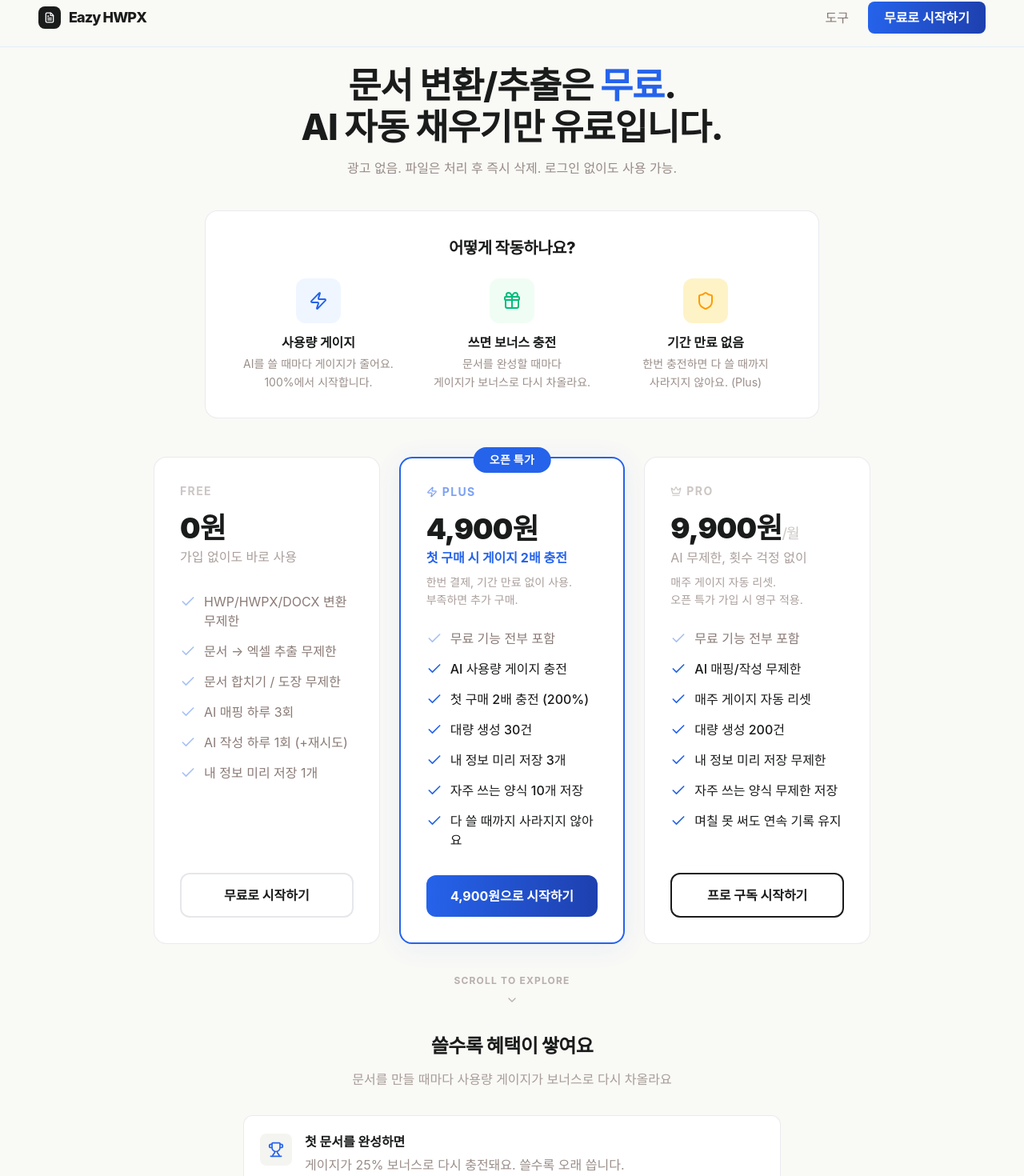
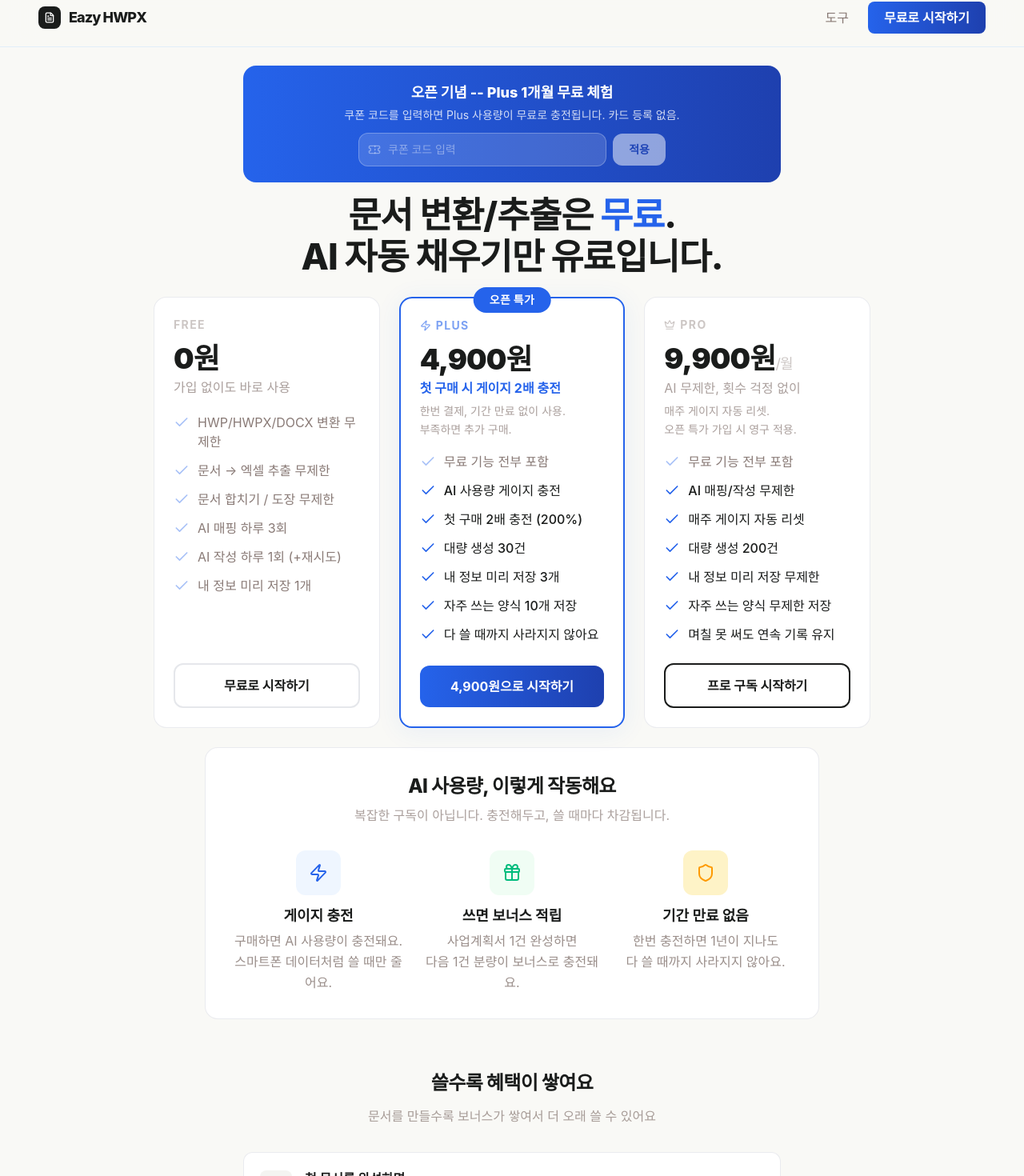
Before and after one commit to Giwoong-ryu/hwpx-converter, a Next.js app in the folder frontend/: page /pricing in a window 1280 px wide. Shown: the part 14-1484 px from the top of the page at 80% size. Built offline with nearby package versions, Linux system fonts and the light colour scheme; no server answers; a web font is replaced by a local one.

Commit message:
feat: coupon system + pricing redesign + landing gauge hint

```diff
--- a/frontend/src/app/page.tsx
+++ b/frontend/src/app/page.tsx
@@ -191,6 +191,12 @@ export default function LandingPage() {
               </Link>
               <span className="text-sm text-[#57423c]/50">회원가입 없이 바로 사용</span>
             </div>
+
+            {/* 게이지 한줄 요약 */}
+            <p className="text-sm text-[#57423c]/50 mb-4">
+              AI 사용량은 게이지 방식 — 쓸수록 보너스가 차올라요.{" "}
+              <Link href="/pricing" className="text-[#2563EB] font-semibold hover:underline">요금제 보기</Link>
+            </p>
 
             {/* 핵심 수치 */}
             <div className="hero-stagger hero-s4 flex items-center gap-6 text-base text-[#57423c]/60">
--- a/frontend/src/app/pricing/page.tsx
+++ b/frontend/src/app/pricing/page.tsx
@@ -3,7 +3,8 @@
 import { useState } from "react";
 import { useAuth } from "@/context/AuthContext";
 import Link from "next/link";
-import { FileText, Check, Shield, Zap, Crown, ChevronDown, Gift, Flame, Trophy, Star, ArrowRight } from "lucide-react";
+import { FileText, Check, Shield, Zap, Crown, ChevronDown, Gift, Flame, Trophy, Star, ArrowRight, Ticket } from "lucide-react";
+import { redeemCoupon } from "@/lib/api";
 
 const PLUS_ID = "307b2685-27de-4b96-ac7d-670a669c85d8";
 const PRO_ID = "fe4b5d80-c912-403b-b940-58b4c50bb6b8";
@@ -12,6 +13,29 @@ export default function PricingPage() {
   const { user, accessToken } = useAuth();
   const [purchasing, setPurchasing] = useState<string | null>(null);
   const [showLogin, setShowLogin] = useState(false);
+  const [couponCode, setCouponCode] = useState("");
+  const [couponLoading, setCouponLoading] = useState(false);
+  const [couponResult, setCouponResult] = useState<{ ok: boolean; message: string } | null>(null);
+
+  async function handleCoupon() {
+    if (!couponCode.trim()) return;
+    if (!user || !accessToken) {
+      setShowLogin(true);
+      return;
+    }
+    setCouponLoading(true);
+    setCouponResult(null);
+    try {
+      const data = await redeemCoupon(couponCode.trim());
+      setCouponResult({ ok: true, message: data.message || "쿠폰이 적용되었습니다!" });
+      setCouponCode("");
+    } catch (e: unknown) {
+      const msg = e instanceof Error ? e.message : "쿠폰 적용에 실패했습니다.";
+      setCouponResult({ ok: false, message: msg });
+    } finally {
+      setCouponLoading(false);
+    }
+  }
 
   async function handlePurchase(productId: string) {
     if (!user || !accessToken) {
@@ -60,54 +84,54 @@ export default function PricingPage() {
 
       <main className="pt-24 pb-20 max-w-screen-xl mx-auto px-8 lg:px-12">
 
+        {/* ── 오픈 행사 배너 ── */}
+        <div className="max-w-2xl mx-auto mb-4 bg-gradient-to-r from-[#2563EB] to-[#1E40AF] rounded-2xl p-5 text-center text-white">
+          <p className="text-lg font-extrabold mb-1">오픈 기념 -- Plus 1개월 무료 체험</p>
+          <p className="text-sm text-white/80 mb-3">쿠폰 코드를 입력하면 Plus 사용량이 무료로 충전됩니다. 카드 등록 없음.</p>
+          <div className="flex items-center gap-2 max-w-sm mx-auto">
+            <div className="relative flex-1">
+              <Ticket size={16} className="absolute left-3 top-1/2 -translate-y-1/2 text-white/40" />
+              <input
+                type="text"
+                value={couponCode}
+                onChange={(e) => { setCouponCode(e.target.value.toUpperCase()); setCouponResult(null); }}
+                onKeyDown={(e) => e.key === "Enter" && handleCoupon()}
+                placeholder="쿠폰 코드 입력"
+                className="w-full pl-9 pr-3 py-2.5 rounded-xl bg-white/15 border border-white/25 text-white placeholder-white/40 text-sm font-medium focus:outline-none focus:border-white/60 transition-colors"
+              />
+            </div>
+            <button
+              onClick={handleCoupon}
+              disabled={couponLoading || !couponCode.trim()}
+              className="px-5 py-2.5 rounded-xl bg-white text-[#1E40AF] font-bold text-sm hover:bg-white/90 transition-all active:scale-95 disabled:opacity-50 shrink-0"
+            >
+              {couponLoading ? "..." : "적용"}
+            </button>
+          </div>
+          {couponResult && (
+            <p className={`text-sm mt-2 font-medium ${couponResult.ok ? "text-emerald-300" : "text-red-300"}`}>
+              {couponResult.message}
+            </p>
+          )}
+        </div>
+
         {/* ── 헤드라인 ── */}
-        <div className="text-center mb-10">
-          <h1 className="text-[2.2rem] lg:text-[2.8rem] font-extrabold leading-[1.15] tracking-tight mb-3">
+        <div className="text-center mb-6">
+          <h1 className="text-[2.2rem] lg:text-[2.8rem] font-extrabold leading-[1.15] tracking-tight">
             문서 변환/추출은 <span className="text-[#2563EB]">무료</span>.<br />
             AI 자동 채우기만 유료입니다.
           </h1>
-          <p className="text-base text-[#57423c]/60 max-w-lg mx-auto leading-relaxed">
-            광고 없음. 파일은 처리 후 즉시 삭제. 로그인 없이도 사용 가능.
-          </p>
-        </div>
-
-        {/* ── 어떻게 작동하나요? (게이지 개념 설명) ── */}
-        <div className="max-w-3xl mx-auto mb-12 bg-white rounded-2xl border border-gray-200/80 p-8">
-          <h2 className="text-xl font-extrabold tracking-tight text-center mb-6">어떻게 작동하나요?</h2>
-          <div className="grid md:grid-cols-3 gap-6 text-center">
-            <div>
-              <div className="w-14 h-14 rounded-xl bg-[#EFF6FF] flex items-center justify-center mx-auto mb-3">
-                <Zap size={24} className="text-[#2563EB]" />
-              </div>
-              <p className="text-base font-bold text-[#1a1c1b] mb-1">사용량 게이지</p>
-              <p className="text-sm text-[#57423c]/60 leading-relaxed">AI를 쓸 때마다 게이지가 줄어요.<br />100%에서 시작합니다.</p>
-            </div>
-            <div>
-              <div className="w-14 h-14 rounded-xl bg-[#F0FDF4] flex items-center justify-center mx-auto mb-3">
-                <Gift size={24} className="text-emerald-500" />
-              </div>
-              <p className="text-base font-bold text-[#1a1c1b] mb-1">쓰면 보너스 충전</p>
-              <p className="text-sm text-[#57423c]/60 leading-relaxed">문서를 완성할 때마다<br />게이지가 보너스로 다시 차올라요.</p>
-            </div>
-            <div>
-              <div className="w-14 h-14 rounded-xl bg-[#FEF3C7] flex items-center justify-center mx-auto mb-3">
-                <Shield size={24} className="text-amber-500" />
-              </div>
-              <p className="text-base font-bold text-[#1a1c1b] mb-1">기간 만료 없음</p>
-              <p className="text-sm text-[#57423c]/60 leading-relaxed">한번 충전하면 다 쓸 때까지<br />사라지지 않아요. (Plus)</p>
-            </div>
-          </div>
         </div>
 
         {/* ── 가격 카드 3열 ── */}
-        <div id="plans" className="grid md:grid-cols-3 gap-6 max-w-4xl mx-auto mb-12">
+        <div id="plans" className="grid md:grid-cols-3 gap-6 max-w-4xl mx-auto mb-6">
 
           {/* Free */}
-          <div className="bg-white rounded-2xl border border-gray-200/80 p-8 flex flex-col">
-            <div className="text-sm font-bold text-[#57423c]/30 uppercase tracking-widest mb-4">Free</div>
+          <div className="bg-white rounded-2xl border border-gray-200/80 p-6 flex flex-col">
+            <div className="text-sm font-bold text-[#57423c]/30 uppercase tracking-widest mb-3">Free</div>
             <div className="text-4xl font-black tracking-tight mb-1">0원</div>
-            <p className="text-base text-[#57423c]/50 mb-8">가입 없이도 바로 사용</p>
-            <ul className="space-y-3.5 mb-8 flex-1">
+            <p className="text-base text-[#57423c]/50 mb-5">가입 없이도 바로 사용</p>
+            <ul className="space-y-3 mb-6 flex-1">
               <Li text="HWP/HWPX/DOCX 변환 무제한" />
               <Li text="문서 → 엑셀 추출 무제한" />
               <Li text="문서 합치기 / 도장 무제한" />
@@ -121,17 +145,17 @@ export default function PricingPage() {
           </div>
 
           {/* Plus */}
-          <div className="bg-white rounded-2xl border-2 border-[#2563EB] p-8 flex flex-col relative shadow-[0_4px_32px_rgba(37,99,235,0.08)]">
+          <div className="bg-white rounded-2xl border-2 border-[#2563EB] p-6 flex flex-col relative shadow-[0_4px_32px_rgba(37,99,235,0.08)]">
             <div className="absolute -top-3.5 left-1/2 -translate-x-1/2 bg-[#2563EB] text-white text-sm font-bold px-5 py-1.5 rounded-full tracking-wide">
               오픈 특가
             </div>
-            <div className="text-sm font-bold text-[#2563EB]/60 uppercase tracking-widest mb-4 flex items-center gap-1.5">
+            <div className="text-sm font-bold text-[#2563EB]/60 uppercase tracking-widest mb-3 flex items-center gap-1.5">
               <Zap size={14} /> Plus
             </div>
             <div className="text-4xl font-black tracking-tight mb-1">4,900원</div>
-            <p className="text-base text-[#2563EB] font-bold mb-2">첫 구매 시 게이지 2배 충전</p>
-            <p className="text-sm text-[#57423c]/50 mb-6 leading-relaxed">한번 결제, 기간 만료 없이 사용.<br />부족하면 추가 구매.</p>
-            <ul className="space-y-3.5 mb-8 flex-1">
+            <p className="text-base text-[#2563EB] font-bold mb-1.5">첫 구매 시 게이지 2배 충전</p>
+            <p className="text-sm text-[#57423c]/50 mb-4 leading-relaxed">한번 결제, 기간 만료 없이 사용.<br />부족하면 추가 구매.</p>
+            <ul className="space-y-3 mb-6 flex-1">
               <Li text="무료 기능 전부 포함" />
               <Li text="AI 사용량 게이지 충전" highlight />
               <Li text="첫 구매 2배 충전 (200%)" highlight />
@@ -150,14 +174,14 @@ export default function PricingPage() {
           </div>
 
           {/* Pro */}
-          <div className="bg-white rounded-2xl border border-gray-200/80 p-8 flex flex-col">
-            <div className="text-sm font-bold text-[#57423c]/30 uppercase tracking-widest mb-4 flex items-center gap-1.5">
+          <div className="bg-white rounded-2xl border border-gray-200/80 p-6 flex flex-col">
+            <div className="text-sm font-bold text-[#57423c]/30 uppercase tracking-widest mb-3 flex items-center gap-1.5">
               <Crown size={14} /> Pro
             </div>
             <div className="text-4xl font-black tracking-tight mb-1">9,900원<span className="text-lg font-normal text-[#57423c]/30">/월</span></div>
-            <p className="text-base text-[#57423c]/50 mb-2">AI 무제한, 횟수 걱정 없이</p>
-            <p className="text-sm text-[#57423c]/50 mb-6 leading-relaxed">매주 게이지 자동 리셋.<br />오픈 특가 가입 시 영구 적용.</p>
-            <ul className="space-y-3.5 mb-8 flex-1">
+            <p className="text-base text-[#57423c]/50 mb-1.5">AI 무제한, 횟수 걱정 없이</p>
+            <p className="text-sm text-[#57423c]/50 mb-4 leading-relaxed">매주 게이지 자동 리셋.<br />오픈 특가 가입 시 영구 적용.</p>
+            <ul className="space-y-3 mb-6 flex-1">
               <Li text="무료 기능 전부 포함" />
               <Li text="AI 매핑/작성 무제한" highlight />
               <Li text="매주 게이지 자동 리셋" highlight />
@@ -176,22 +200,43 @@ export default function PricingPage() {
           </div>
         </div>
 
-        {/* ── 스크롤 힌트 ── */}
-        <div className="flex justify-center mb-6 mt-8">
-          <div className="flex flex-col items-center gap-2 animate-bounce text-[#57423c]/40">
-            <span className="text-xs uppercase font-bold tracking-widest">Scroll to explore</span>
-            <ChevronDown size={16} />
+        {/* ── 이렇게 작동해요 (게이지 개념) ── */}
+        <div className="max-w-3xl mx-auto mb-16 bg-white rounded-2xl border border-gray-200/80 p-8">
+          <h2 className="text-2xl font-extrabold tracking-tight text-center mb-2">AI 사용량, 이렇게 작동해요</h2>
+          <p className="text-base text-[#57423c]/50 text-center mb-8">복잡한 구독이 아닙니다. 충전해두고, 쓸 때마다 차감됩니다.</p>
+          <div className="grid md:grid-cols-3 gap-6 text-center">
+            <div>
+              <div className="w-14 h-14 rounded-xl bg-[#EFF6FF] flex items-center justify-center mx-auto mb-3">
+                <Zap size={24} className="text-[#2563EB]" />
+              </div>
+              <p className="text-lg font-bold text-[#1a1c1b] mb-1">게이지 충전</p>
+              <p className="text-base text-[#57423c]/60 leading-relaxed">구매하면 AI 사용량이 충전돼요.<br />스마트폰 데이터처럼 쓸 때만 줄어요.</p>
+            </div>
+            <div>
+              <div className="w-14 h-14 rounded-xl bg-[#F0FDF4] flex items-center justify-center mx-auto mb-3">
+                <Gift size={24} className="text-emerald-500" />
+              </div>
+              <p className="text-lg font-bold text-[#1a1c1b] mb-1">쓰면 보너스 적립</p>
+              <p className="text-base text-[#57423c]/60 leading-relaxed">사업계획서 1건 완성하면<br />다음 1건 분량이 보너스로 충전돼요.</p>
+            </div>
+            <div>
+              <div className="w-14 h-14 rounded-xl bg-[#FEF3C7] flex items-center justify-center mx-auto mb-3">
+                <Shield size={24} className="text-amber-500" />
+              </div>
+              <p className="text-lg font-bold text-[#1a1c1b] mb-1">기간 만료 없음</p>
+              <p className="text-base text-[#57423c]/60 leading-relaxed">한번 충전하면 1년이 지나도<br />다 쓸 때까지 사라지지 않아요.</p>
+            </div>
           </div>
         </div>
 
         {/* ── 쓸수록 혜택이 쌓여요 ── */}
         <div className="mb-20 max-w-2xl mx-auto">
           <h2 className="text-2xl font-extrabold tracking-tight text-center mb-3">쓸수록 혜택이 쌓여요</h2>
-          <p className="text-base text-[#57423c]/50 text-center mb-8 leading-relaxed">문서를 만들 때마다 사용량 게이지가 보너스로 다시 차올라요</p>
+          <p className="text-base text-[#57423c]/50 text-center mb-8 leading-relaxed">문서를 만들수록 보너스가 쌓여서 더 오래 쓸 수 있어요</p>
           <div className="space-y-4">
-            <Step emoji={<Trophy size={20} className="text-[#2563EB]" />} title="첫 문서를 완성하면" desc="게이지가 25% 보너스로 다시 충전돼요. 쓸수록 오래 씁니다." />
-            <Step emoji={<Flame size={20} className="text-orange-500" />} title="매일 꾸준히 사용하면" desc="3일째부터 연속 사용 보너스가 쌓여요. 7일, 30일까지 보너스가 커져요." />
-            <Step emoji={<Star size={20} className="text-amber-500" />} title="문서 5건, 10건 달성하면" desc="업적 보너스로 게이지 50%가 추가 충전돼요. 칭호도 올라가요." />
+            <Step emoji={<Trophy size={20} className="text-[#2563EB]" />} title="첫 문서를 완성하면" desc="사업계획서 1건 완성 = 다음 1건 분량이 보너스로 자동 충전" />
+            <Step emoji={<Flame size={20} className="text-orange-500" />} title="매일 꾸준히 사용하면" desc="3일 연속 사용부터 보너스가 쌓여요. 7일, 30일까지 보너스가 커져요." />
+            <Step emoji={<Star size={20} className="text-amber-500" />} title="문서 5건, 10건 달성하면" desc="이력서 5건 달성 = 보너스 2건분 추가 충전. 칭호도 올라가요." />
             <Step emoji={<Gift size={20} className="text-violet-500" />} title="가끔은 깜짝 보너스도" desc="문서를 완성할 때마다 랜덤으로 추가 보너스가 나올 수 있어요." />
           </div>
         </div>
```
Also changed, not shown: frontend/src/lib/api.ts (+17 -0 lines), 2 other files (tests, documents, lock files or other folders).
